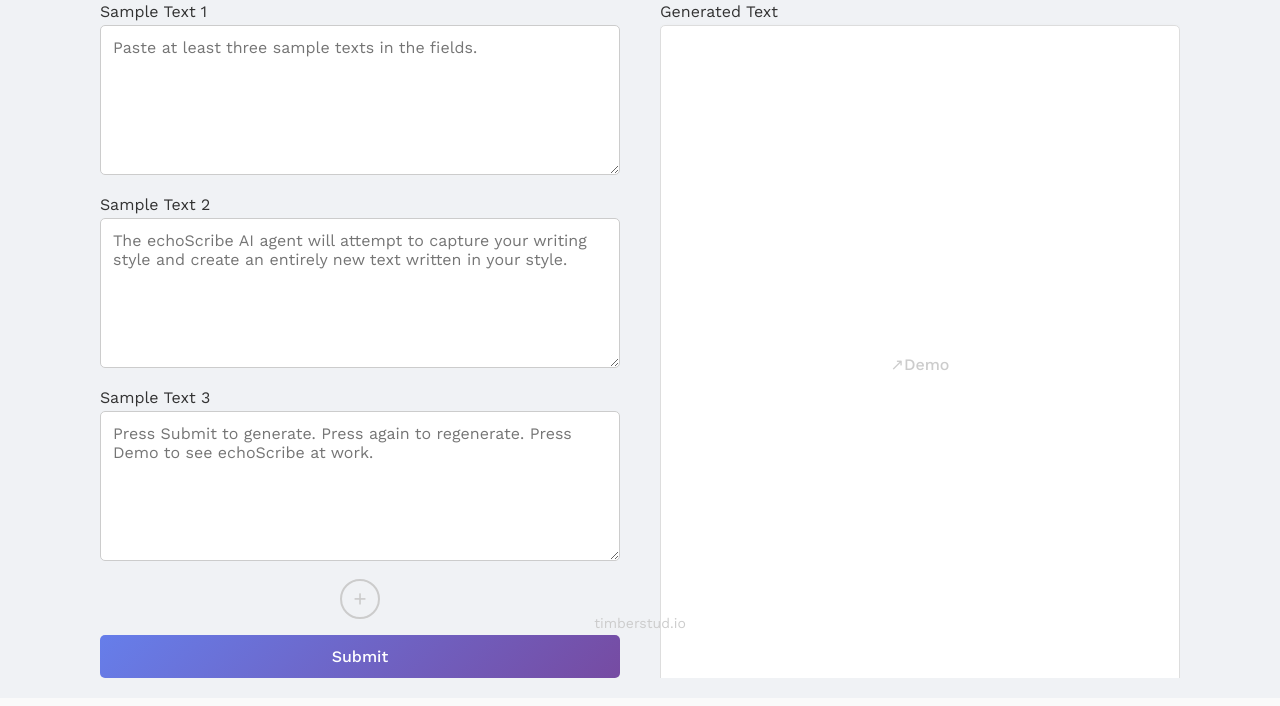
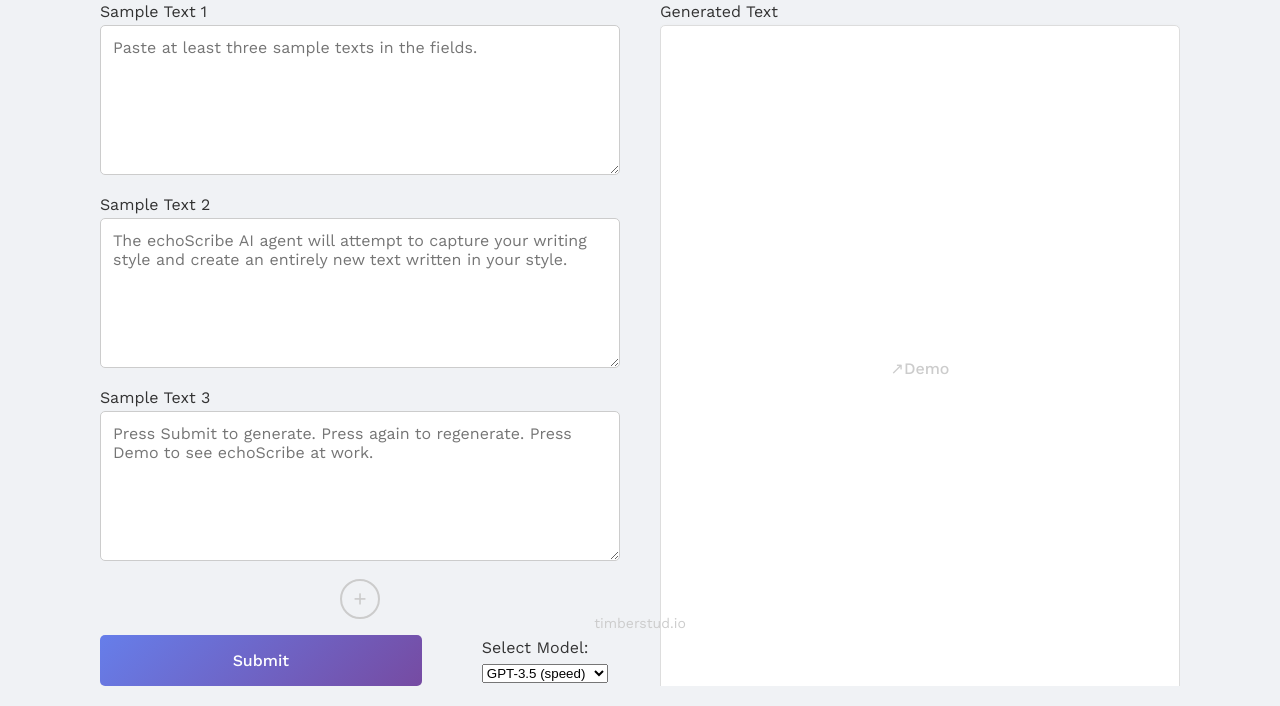
Before and after one commit to blakemartz/writing_assistant_webapp, a Flask app: page / in a window 1280 px wide. Shown: the part 156-862 px from the top of the page. Before the commit the page ends 834 px from the top, so only its background shows below. Run offline with Flask 2, Linux system fonts and the light colour scheme; some libraries are stand-ins or nearby versions.

Commit message:
Add GPT-4
Add model_selection menu and tweak UI
Toggle subject input with gpt-4 selection in index.html
Refine subject prompt in gpt_api.py

```diff
--- a/app.py
+++ b/app.py
@@ -15,9 +15,10 @@ def submit():
     data = request.get_json()
     user_texts = data.get('text_inputs', [])
     subject_input = data.get('subject_input')
+    model_selection = data.get('model_selection', 'gpt-4')
 
     # Call the imitate_style function with user_texts as a parameter
-    generated_text = imitate_style(user_texts, subject_input)
+    generated_text = imitate_style(user_texts, subject_input, model_selection)
 
     return jsonify(generated_text=generated_text)
 
--- a/gpt_api.py
+++ b/gpt_api.py
@@ -5,22 +5,22 @@ from dotenv import load_dotenv
 load_dotenv()
 
 API_KEY = os.environ["OPENAI_API_KEY"]
-MODEL = "gpt-3.5-turbo"
+MODEL = "gpt-4"
 MAX_TOKENS = 1000
 TEMPERATURE = 1.0
 
 
-def generate_text(chat_thread, api_key):
+def generate_text(chat_thread, api_key, model_selection):
     openai.api_key = api_key
 
     response = openai.ChatCompletion.create(
-        model=MODEL,
+        model=model_selection,
         messages=chat_thread,
         max_tokens=MAX_TOKENS,
         n=1,
         temperature=TEMPERATURE,
     )
-
+    print(model_selection)
     if response.choices:
         generated_text = response.choices[0].message['content']
         return generated_text.strip()
@@ -29,7 +29,7 @@ def generate_text(chat_thread, api_key):
 
 
 # Initialize the chat thread
-def imitate_style(user_texts, subject_input=None):
+def imitate_style(user_texts, subject_input=None, model_selection=MODEL):
     chat_thread = [
         {
             "role": "system",
@@ -65,10 +65,11 @@ def imitate_style(user_texts, subject_input=None):
                             })
     #If user has entered subject then call for new text on desired subject
     else:
-        chat_thread.append({"role": "user", "content": f"Generate a creative new text about '{subject_input}' that carefully imitates and matches the style "
-                                                    "of the provided examples as you were instructed."
+        chat_thread.append({"role": "user", "content": f"Generate a creative new text about the theme/subject of '{subject_input}', "
+                            "but most importantly carefully imitates the writing style of the provided examples as you know how to do well."
                             })
+        print(subject_input)
     # Call the helper function to generate new text
-    generated_text = generate_text(chat_thread=chat_thread, api_key=API_KEY)
+    generated_text = generate_text(chat_thread=chat_thread, api_key=API_KEY, model_selection=model_selection)
 
     return generated_text
--- a/static/styles.css
+++ b/static/styles.css
@@ -140,11 +140,15 @@ button:hover {
   border-color: #666;
 }
 
-/* Submit Button */
+/* Submit section */
 .button-container {
   display: flex;
   justify-content: space-between;
   margin-top: 1rem;
+}
+
+#submit-btn {
+  margin-right: 60px;
 }
 
 /* Subject Line Text Box */
--- a/templates/index.html
+++ b/templates/index.html
@@ -47,6 +47,13 @@
                     </div>
                     <div class="button-container">
                         <button type="submit" id="submit-btn" class="btn btn-primary">Submit</button>
+                        <div class="model-selection-container">
+                            <label for="model-selection">Select Model:</label>
+                            <select id="model-selection">
+                                <option value="gpt-3.5-turbo">GPT-3.5 (speed)</option>
+                                <option value="gpt-4">GPT-4 (creativity)</option>
+                            </select>
+                        </div>
                     </div>
                 </form>
             </div>
@@ -72,6 +79,19 @@
     <script type="module">
         import { demoSamplesArray } from "{{ url_for('static', filename='demoSamples.js') }}";
         $(document).ready(function () {
+
+            //show subject line input if gpt-4 is selected
+            $("#model-selection").change(function() {
+                let selectedModel = $(this).val();
+
+                if (selectedModel == 'gpt-4') {
+                    $(".text-input-container").removeClass("hidden");
+                //hide subject input and erase subject field content
+                } else if (selectedModel == 'gpt-3.5-turbo') {
+                    $(".text-input-container").addClass("hidden");
+                    $("#subject-input").val('');
+                }
+            });
 
             // Hide the copy icon initially
             $("#copy-icon").addClass("hidden");
@@ -113,13 +133,17 @@
                 // change button text to Generating...
                 $(".btn.btn-primary").text("Generating...");
 
+                // capture model selection form drop down menu
+                let modelSelection = $("#model-selection").val();
+
                 $.ajax({
                     type: "POST",
                     url: "{{ url_for('submit') }}",
                     contentType: "application/json",
                     data: JSON.stringify({
                         text_inputs: text_inputs,
-                        subject_input: $('#subject-input').val()
+                        subject_input: $('#subject-input').val(),
+                        model_selection: modelSelection
                     }),
                     success: function (response) {
                         // Update the result container with the generated text
--- a/test_app.py
+++ b/test_app.py
@@ -23,6 +23,7 @@ def test_submit(client):
     test_data = {
         "text_inputs": ["Text 1", "Text 2", "Text 3"],
         "subject_input": "Subject",
+        "model_selection": "gpt-4",
     }
     response = client.post('/submit', data=json.dumps(test_data), content_type='application/json')
 
--- a/test_gpt_api.py
+++ b/test_gpt_api.py
@@ -13,7 +13,7 @@ def test_generate_text():
             MagicMock(message={"content": "This is the generated text."})
         ])
 
-        generated_text = generate_text(chat_thread, "fake_api_key")
+        generated_text = generate_text(chat_thread, "fake_api_key", "gpt-3.5-turbo")
 
     assert generated_text == "This is the generated text."
 
@@ -28,10 +28,12 @@ def test_imitate_style():
 
     subject_input = "testing subject"
 
+    model_selection = "gpt-4"
+
     with patch("gpt_api.generate_text") as mock_generate_text:
         mock_generate_text.return_value = "This is the generated text imitating the style of the examples."
 
-        generated_text = imitate_style(user_texts, subject_input)
+        generated_text = imitate_style(user_texts, subject_input, model_selection)
 
     assert generated_text == "This is the generated text imitating the style of the examples."
 
```
